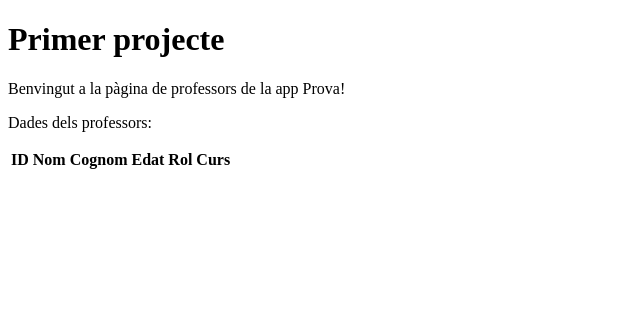
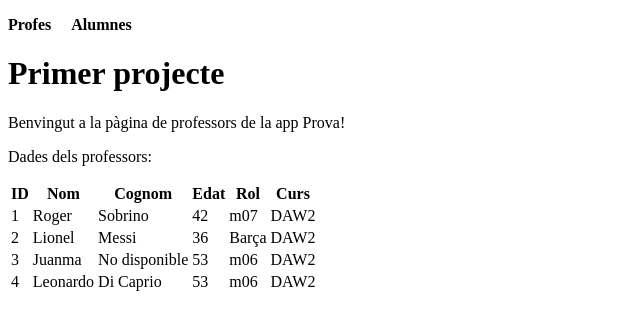
Before and after one commit to anxoITIC/M07_UF4, a Django app: page /centre/prof in a window 1280 px wide. Shown: the top 330 px of the page, without its empty margins (0-640 px from the left). Run offline with Django 5.2, Linux system fonts and the light colour scheme; lists and menus that the app fills with data are empty.

Commit message:
ja es mostra la informació correctament i hi ha header funcional, falta el botó d'info

```diff
--- a/practica1/TIC_BCN_inicials_alumnat/centre/templates/head/header.html
+++ b/practica1/TIC_BCN_inicials_alumnat/centre/templates/head/header.html
@@ -0,0 +1,32 @@
+<header>
+    <nav>
+        <ul>
+            <li><a href="http://127.0.0.1:8000/centre/prof">Profes</a></li>
+            <li><a href="http://127.0.0.1:8000/centre/users">Alumnes</a></li>
+        </ul>
+    </nav>
+</header>
+
+
+
+<style>
+    header nav ul {
+        display: flex;
+        list-style-type: none;
+        padding: 0;
+    }
+
+    header nav ul li {
+        margin-right: 20px;
+    }
+
+    header nav ul li:last-child {
+        margin-right: 0;
+    }
+
+    header nav ul li a {
+        text-decoration: none;
+        color: black;
+        font-weight: bold;
+    }
+</style>
--- a/practica1/TIC_BCN_inicials_alumnat/centre/templates/proff.html
+++ b/practica1/TIC_BCN_inicials_alumnat/centre/templates/proff.html
@@ -12,7 +12,7 @@
             <th>Rol</th>
             <th>Curs</th>
         </tr>
-        {% for professor in prof %}
+        {% for professor in professors %}
         <tr>
             <td>{{ professor.id }}</td>
             <td>{{ professor.name }}</td>
--- a/practica1/TIC_BCN_inicials_alumnat/centre/templates/users.html
+++ b/practica1/TIC_BCN_inicials_alumnat/centre/templates/users.html
@@ -12,7 +12,7 @@
             <th>Rol</th>
             <th>Curs</th>
         </tr>
-        {% for alumne in alumn %}
+        {% for alumne in alumne %}
         <tr>
             <td>{{ alumne.id }}</td>
             <td>{{ alumne.name }}</td>
--- a/practica1/TIC_BCN_inicials_alumnat/centre/urls.py
+++ b/practica1/TIC_BCN_inicials_alumnat/centre/urls.py
@@ -1,8 +1,8 @@
 from django.urls import path
 from . import views
 
-urlpatterns = {
+urlpatterns = [
     path('', views.index, name='index'),
     path('prof', views.proff, name='proff'),
     path('users', views.users, name='users')
-}
+]
--- a/practica1/TIC_BCN_inicials_alumnat/centre/views.py
+++ b/practica1/TIC_BCN_inicials_alumnat/centre/views.py
@@ -11,17 +11,23 @@
 
 def proff(request):
     professors = [
-        {"id":"1", "name":"Roger", "surname":"Sobrino", "age":"42", "rol":"m07", "curs":"primer"},
-        {"id":"2", "name":"Lionel", "surname":"Messi", "age":"36", "rol":"Barça", "curs":"primer"},
-        {"id":"3", "name":"Juanma", "surname":"No disponible", "age":"53", "rol":"m06", "curs":"primer"}
+        {"id":"1", "name":"Roger", "surname":"Sobrino", "age":"42", "rol":"m07", "curs":"DAW2"},
+        {"id":"2", "name":"Lionel", "surname":"Messi", "age":"36", "rol":"Barça", "curs":"DAW2"},
+        {"id":"3", "name":"Juanma", "surname":"No disponible", "age":"53", "rol":"m06", "curs":"DAW2"},
+        {"id":"4", "name":"Leonardo", "surname":"Di Caprio", "age":"53", "rol":"m06", "curs":"DAW2"}
+
     ]
     return render(request, 'proff.html', {'professors': professors})
 
 def users(request):
-    students = [
-        {"id":"1", "name":"Anxo", "surname":"Aragundi", "age":"20", "rol":"atractiu", "curs":"primer"},
-        {"id":"2", "name":"Carlos Andrés", "surname":"Zambrano", "age":"24", "rol":"cregut", "curs":"primer"},
-        {"id":"3", "name":"Eric", "surname":"Sánchez", "age":"19", "rol":"no fa gràcia", "curs":"primer"},
-        {"id":"4", "name":"Joel", "surname":"Ghanem", "age":"19", "rol":"pesat", "curs":"primer"}
+    alumne = [
+        {"id":"1", "name":"Anxo", "surname":"Aragundi", "age":"20", "rol":"atractiu", "curs":"DAW2"},
+        {"id":"2", "name":"Carlos Andrés", "surname":"Zambrano", "age":"24", "rol":"cregut", "curs":"DAW2"},
+        {"id":"3", "name":"Eric", "surname":"Sánchez", "age":"19", "rol":"no fa gràcia", "curs":"DAW2"},
+        {"id":"4", "name":"Joel", "surname":"Ghanem", "age":"19", "rol":"pesat", "curs":"DAW2"},
+        {"id":"5", "name":"Jun", "surname":"No el se escriure", "age":"20", "rol":"estudiant", "curs":"DAW2"},
+        {"id":"6", "name":"Lamine", "surname":"Yamal", "age":"16", "rol":"baller", "curs":"DAW2"},
+        {"id":"7", "name":"Jules", "surname":"Koundé", "age":"24", "rol":"flow", "curs":"DAW2"}
+
     ]
-    return render(request, 'users.html', {'students': students})
+    return render(request, 'users.html', {'alumne': alumne})
```
